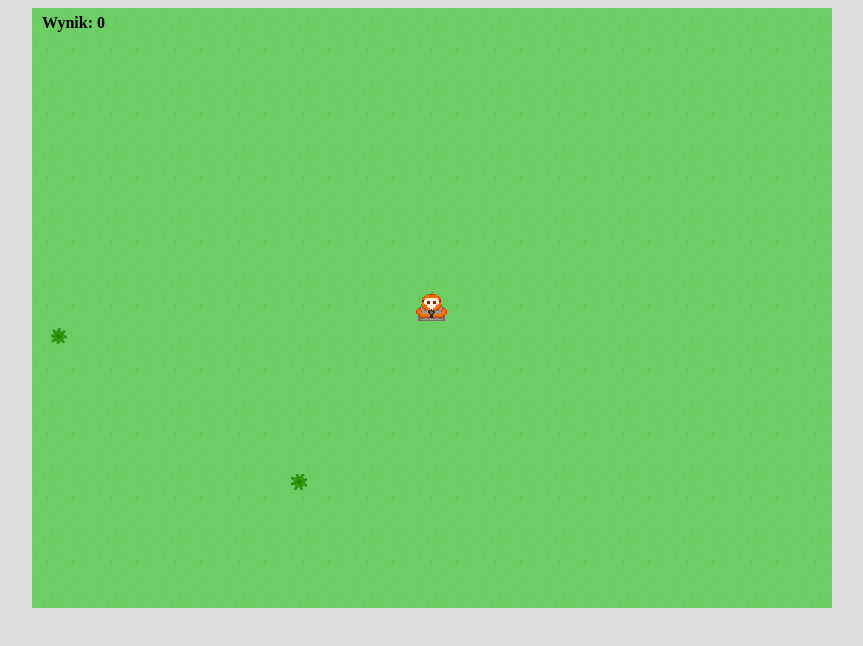
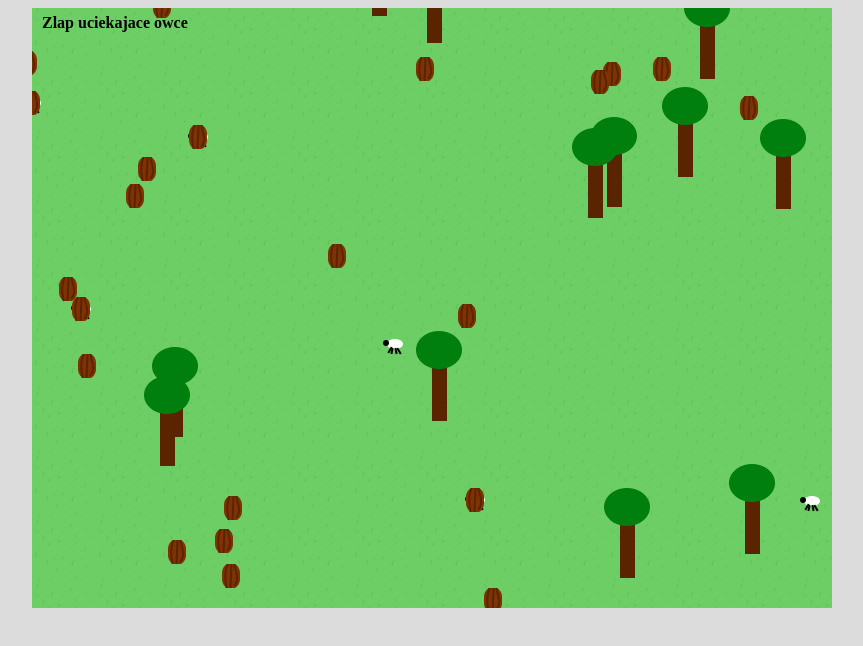
Before and after one commit to lubsoil/CanvasGameEngine, a plain HTML site: page escaping_sheeps.html in a window 1280 px wide. Shown: the whole page, without its empty margins (208-1071 px from the left). Drawn offline with Linux system fonts and the light colour scheme; animation ran at ten frames a second.

Commit message:
Added other games.

```diff
--- a/index.html
+++ b/escaping_sheeps.html
@@ -2,7 +2,7 @@
 
 <head>
     <script src="js/game_engine.js"></script>
-    <script src="js/example_game.js"></script>
+    <script src="js/escaping_sheeps.js"></script>
     <style>
         h1 {
             text-align: center;
@@ -25,7 +25,7 @@
         <canvas id="gameCanvas"></canvas>
     </div>
     <script>
-        new ExampleGame("gameCanvas");
+        new EscapingSheepsGame("gameCanvas");
     </script>
 </body>
 
--- /dev/null
+++ b/js/escaping_sheeps.js
@@ -0,0 +1,145 @@
+/*
+    Game Objects
+*/
+
+class Sheep extends GameObject{
+    constructor(x,y){
+        super(x,y);
+        this.texture = "SHEEP";
+        this.depth = y*10;
+        this.collision = {
+            type: "RECTANGLE",
+            size: {
+                left: -12,
+                top: -12,
+                right: 12,
+                bottom: 12
+            }
+        }
+    }
+
+    onTick(){
+        this.depth = this.y*10;
+    }
+}
+
+class Barrel extends GameObject{
+    constructor(x,y){
+        super(x,y);
+        this.texture = "BARREL";
+        this.depth = y*10+1;
+        this.collision = {
+            type: "RECTANGLE",
+            size: {
+                left: -12,
+                top: -12,
+                right: 12,
+                bottom: 12
+            }
+        }
+    }
+
+    onTick(){
+        this.depth = this.y*10+1;
+    }
+}
+
+class Tree extends GameObject{
+    constructor(x,y){
+        super(x,y);
+        this.texture = "TREE";
+        this.depth = y*10+1;
+        this.collision = {
+            type: "RECTANGLE",
+            size: {
+                left: -12,
+                top: -12,
+                right: 12,
+                bottom: 12
+            }
+        }
+    }
+
+    onTick(){
+        this.depth = this.y*10+1;
+    }
+}
+
+class EscapingSheepsGame extends Game{
+    constructor(canvas){
+        super(canvas);
+    }
+
+    onGameInit(){
+        this.score = 0;
+        this.generated = false;
+        this.anwser = 0;
+        this.keypress_cooldown = 20;
+
+        this.room.width = 800;
+        this.room.height = 600;
+
+        this.room.background.texture = "BACKGROUND";
+        this.room.background.repeat = BACKGROUND_REPEAT.REPEAT;
+
+        this.left_mouse_presed = false;
+        this.mouse_current_object = null;
+
+        this.addTexture("MISSING_TEXTURE",new GameTexture("textures/missing.png",0,0));
+        this.addTexture("BACKGROUND", new GameTexture("textures/background.png",0,0));
+        this.addTexture("SHEEP", new GameTexture("textures/sheep.png",16,16));
+        this.addTexture("BARREL", new GameTexture("textures/barrel.png",16,16));
+        this.addTexture("TREE", new GameTexture("textures/tree.png",24,96));
+
+
+        for(var i=0;i<30;i++){
+            var item_random = Math.floor(Math.random()*2);
+            if(item_random == 0){
+                this.createInstance(new Tree(Math.floor(Math.random()*800), Math.floor(Math.random()*600)));
+            }else{
+                this.createInstance(new Barrel(Math.floor(Math.random()*800), Math.floor(Math.random()*600)));
+            }
+        }
+        for(var i=0;i<6;i++){
+            var sheep_x = Math.floor(Math.random()*800);
+            var sheep_y = Math.floor(Math.random()*600);
+            var barrel_random = Math.floor(Math.random()*2);
+            this.createInstance(new Sheep(sheep_x, sheep_y));
+            if(barrel_random == 0){
+                this.createInstance(new Barrel(sheep_x, sheep_y));
+            }
+
+        }
+    }
+
+    onGameTick(){
+        if(!this.left_mouse_pressed){
+            if(this.isMousePressed("left")){
+                this.left_mouse_pressed = true;
+                var movable_object = this.collision_point(this.mousePos.x,this.mousePos.y,Barrel);
+                if(movable_object == null){
+                    movable_object = this.collision_point(this.mousePos.x,this.mousePos.y,Sheep);
+                }
+                if(movable_object != null){
+                    this.mouse_current_object = movable_object;
+                }
+
+            }
+        }else{
+            if(!this.isMousePressed("left")){
+                this.left_mouse_pressed = false;
+                this.mouse_current_object = null;
+            }
+            if(this.mouse_current_object != null){
+                this.mouse_current_object.x = this.mousePos.x;
+                this.mouse_current_object.y = this.mousePos.y;
+            }
+        }
+    }
+
+    onGameDraw(ctx){
+        ctx.font = 'bold 16px "Segue UI"';
+        ctx.fillText("Zlap uciekajace owce", 10, 20);
+        ctx.stroke();
+    }
+}
--- a/js/game_engine.js
+++ b/js/game_engine.js
@@ -272,7 +272,7 @@ class Game{
 
     /*
         COLLISION FUNCTIONS
-*   */
+    */
 
     collision_point(x,y,object){
         var objects = this.room.objects.values().toArray();
@@ -324,8 +324,8 @@ function lengthdir_y(dist,dir){
 
 function transformTexture(img,off_x,off_y,angle) {
     var cv    = document.createElement('canvas');
-    cv.width  = img.height;
-    cv.height = img.width;
+    cv.width  = img.width;
+    cv.height = img.height;
     var ctx   = cv.getContext('2d');
     ctx.translate(off_x, off_y);
     ctx.rotate(angle);
--- a/js/example_game.js
+++ b/js/shooter_game.js
@@ -135,7 +135,7 @@ class Enemy extends GameObject{
     }
 }
 
-class ExampleGame extends Game{
+class ShotterGame extends Game{
     constructor(canvas){
         super(canvas);
     }
@@ -171,7 +171,7 @@ class ExampleGame extends Game{
 
     onGameDraw(ctx){
         ctx.font = 'bold 16px "Segue UI"';
-        ctx.fillText("Wynik: " + this.score, 10, 20);
+        ctx.fillText("Score: " + this.score, 10, 20);
         ctx.stroke();
     }
 }
```
Also changed, not shown: how_many_items.html (added, +32 -0 lines), js/how_many_items.js (added, +73 -0 lines), shotter_game.html (added, +32 -0 lines), textures/barrel.png (added), textures/sheep.png (added), textures/tree.png (added).
